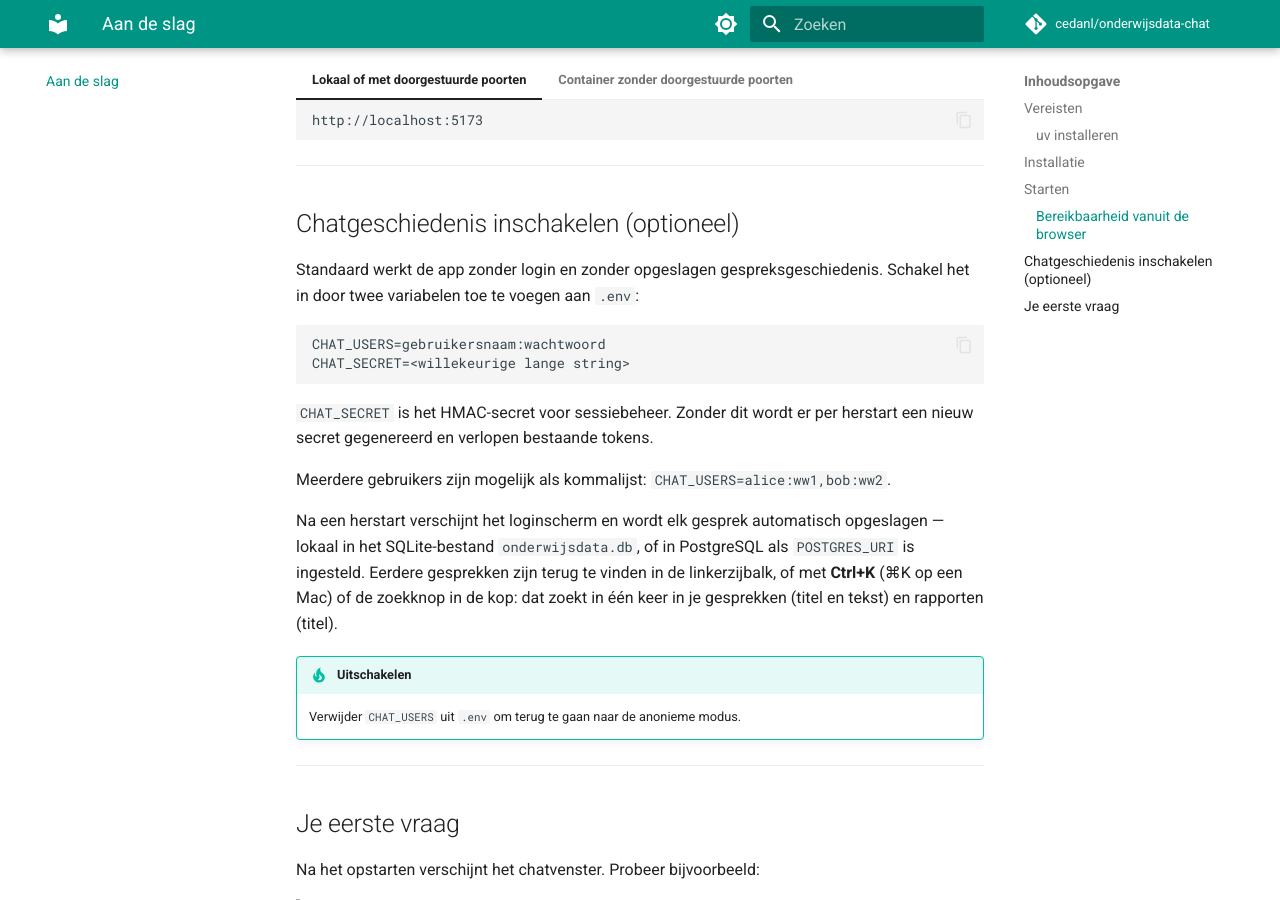
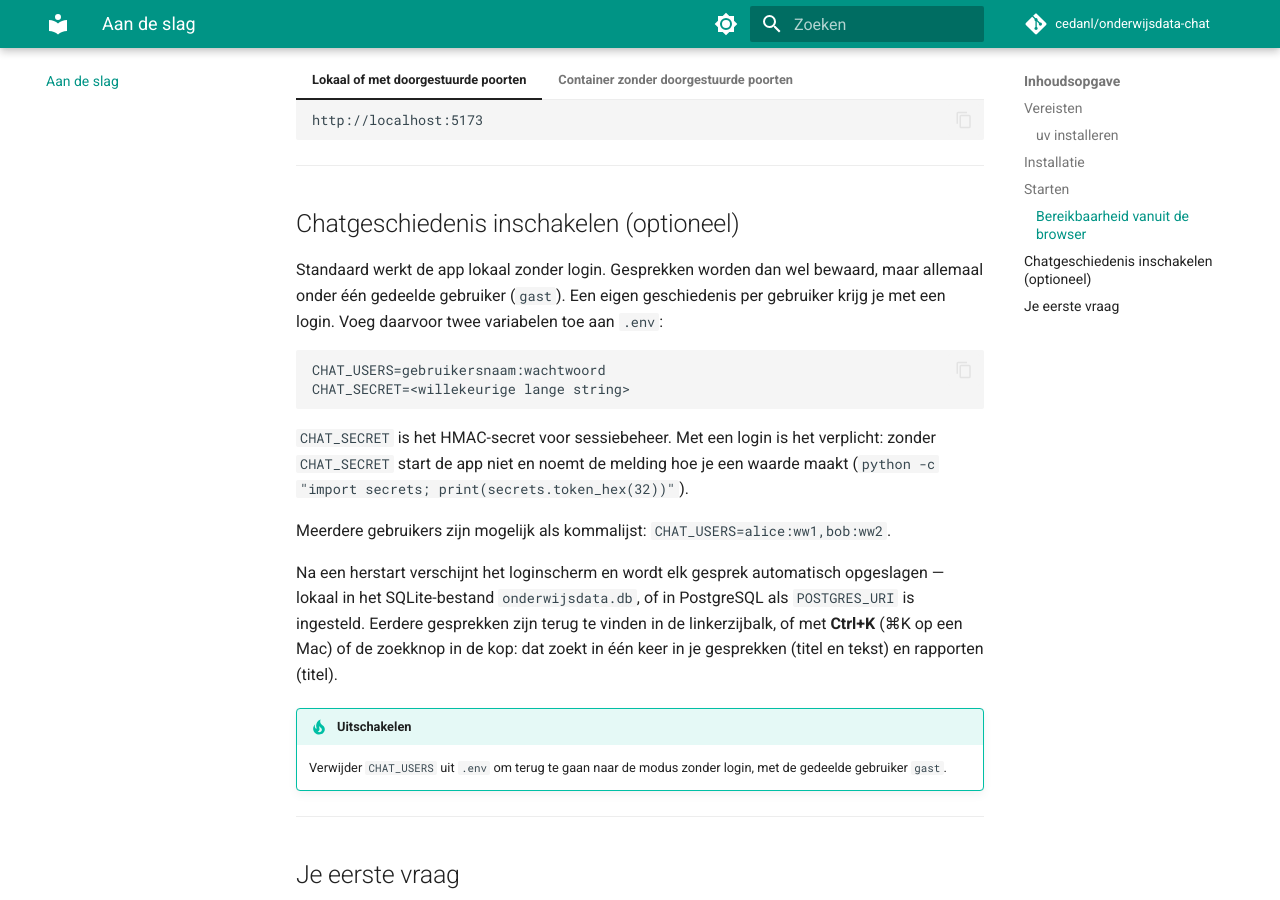
Before and after one commit to cedanl/onderwijsdata-chat, an MkDocs documentation site: the page built from docs/aan-de-slag.md, in a window 1280 px wide and 900 px high, scrolled down 1246 px. Built offline with MkDocs 1.6.1 and Material for MkDocs 9.7.7, drawn with Linux system fonts in a browser that asks for light colours; comment, search, counter and statistics services are not loaded.

Commit message:
docs(aan-de-slag): zonder login bewaart de app onder gast; met login is CHAT_SECRET verplicht
docs/aan-de-slag.md zei dat de app zonder login geen gesprekken bewaart, en
dat er zonder CHAT_SECRET per herstart een nieuw secret komt. Beide klopten
niet:

- zonder login worden gesprekken bewaard onder de gedeelde gebruiker gast
  (core/auth.py FALLBACK_USER, docs/configuratie/index.md);
- met CHAT_USERS of OIDC_PROVIDER weigert core/auth.py te starten zonder
  CHAT_SECRET; zonder login geldt een vaste ontwikkelwaarde, geen nieuw
  secret per herstart.

De tekst zegt nu hetzelfde als docs/configuratie/index.md, waar #679 de
zin al corrigeerde, en noemt het commando uit de foutmelding.

Closes #855

Co-Authored-By: Claude Opus 5.5 <noreply@anthropic.com>

````diff
--- a/docs/aan-de-slag.md
+++ b/docs/aan-de-slag.md
@@ -68,21 +68,23 @@ frontend stuurt `/api` door naar de backend. Open de frontend:
 
 ## Chatgeschiedenis inschakelen (optioneel)
 
-Standaard werkt de app zonder login en zonder opgeslagen gespreksgeschiedenis. Schakel het in door twee variabelen toe te voegen aan `.env`:
+Standaard werkt de app lokaal zonder login. Gesprekken worden dan wel bewaard, maar allemaal onder één gedeelde gebruiker
+(`gast`). Een eigen geschiedenis per gebruiker krijg je met een login. Voeg daarvoor twee variabelen toe aan `.env`:
 
 ```dotenv
 CHAT_USERS=gebruikersnaam:wachtwoord
 CHAT_SECRET=<willekeurige lange string>
 ```
 
-`CHAT_SECRET` is het HMAC-secret voor sessiebeheer. Zonder dit wordt er per herstart een nieuw secret gegenereerd en verlopen bestaande tokens.
+`CHAT_SECRET` is het HMAC-secret voor sessiebeheer. Met een login is het verplicht: zonder `CHAT_SECRET` start de app
+niet en noemt de melding hoe je een waarde maakt (`python -c "import secrets; print(secrets.token_hex(32))"`).
 
 Meerdere gebruikers zijn mogelijk als kommalijst: `CHAT_USERS=alice:ww1,bob:ww2`.
 
 Na een herstart verschijnt het loginscherm en wordt elk gesprek automatisch opgeslagen — lokaal in het SQLite-bestand `onderwijsdata.db`, of in PostgreSQL als `POSTGRES_URI` is ingesteld. Eerdere gesprekken zijn terug te vinden in de linkerzijbalk, of met **Ctrl+K** (⌘K op een Mac) of de zoekknop in de kop: dat zoekt in één keer in je gesprekken (titel en tekst) en rapporten (titel).
 
 !!! tip "Uitschakelen"
-    Verwijder `CHAT_USERS` uit `.env` om terug te gaan naar de anonieme modus.
+    Verwijder `CHAT_USERS` uit `.env` om terug te gaan naar de modus zonder login, met de gedeelde gebruiker `gast`.
 
 ---
 
````
